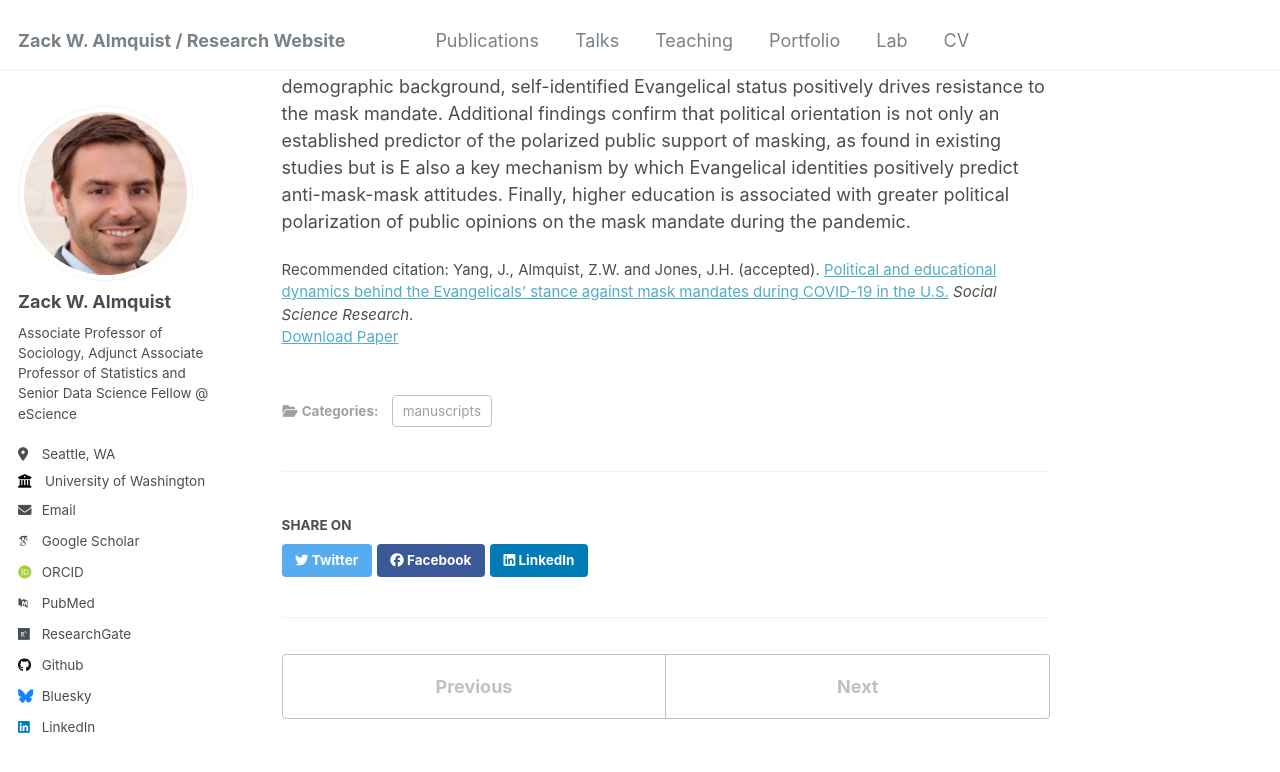
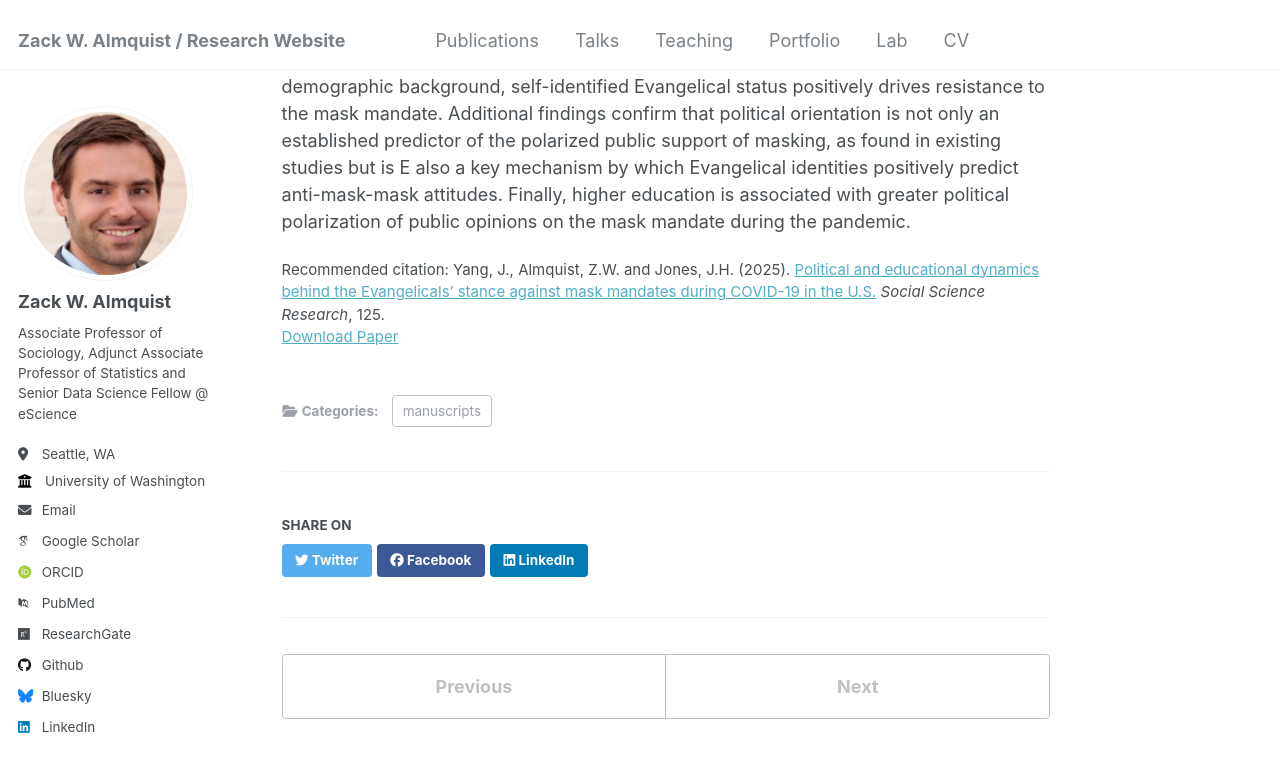
Before and after one commit to zalmquist/zalmquist.github.io, a Jekyll site: the page built from _publications/2024-10-29-ssr.md, in a window 1280 px wide and 900 px high, scrolled down 479 px. Shown: the top 772 px of the window. Built offline with Jekyll 4.4.1, drawn with Linux system fonts in a browser that asks for light colours; some web fonts are replaced.

Commit message:
Update 2024-10-29-ssr.md

```diff
--- a/_publications/2024-10-29-ssr.md
+++ b/_publications/2024-10-29-ssr.md
@@ -7,9 +7,8 @@ permalink: /publication/2024-10-29-ssr
 excerpt: ''
 date: 2024-10-29
 venue: 'Social Science Research'
-paperurl: ''
-citation: 'Yang, J., Almquist, Z.W. and Jones, J.H. (accepted). <a href=""> Political and educational dynamics behind the Evangelicals’ stance
-against mask mandates during COVID-19 in the U.S.</a> <i>Social Science Research</i>.'
+paperurl: 'https://depts.washington.edu/zalmquist/articles/almquist_ssr.pdf'
+citation: 'Yang, J., Almquist, Z.W. and Jones, J.H. (2025). <a href="https://www.sciencedirect.com/science/article/pii/S0049089X24001224"> Political and educational dynamics behind the Evangelicals’ stance against mask mandates during COVID-19 in the U.S.</a> <i>Social Science Research</i>, 125.'
 ---
 
 **Abstract**
```
